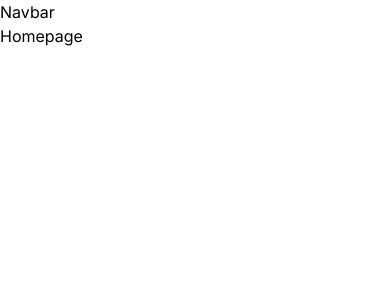
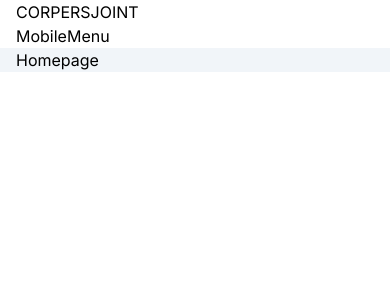
Before and after one commit to Web3ProdigyDev/nysc-social_app, a Next.js app: page / in a window 390 px wide. Shown: the top 300 px of the page. Built offline with nearby package versions, Linux system fonts and the light colour scheme.

Commit message:
Initialized the mobile menu file for mobile responsiveness

```diff
--- /dev/null
+++ b/src/app/components/MobileMenu.tsx
@@ -0,0 +1,11 @@
+import React from 'react'
+
+const MobileMenu = () => {
+  return (
+    <div>
+      MobileMenu
+    </div>
+  )
+}
+
+export default MobileMenu
--- a/src/app/components/Navbar.tsx
+++ b/src/app/components/Navbar.tsx
@@ -1,9 +1,19 @@
-import React from 'react'
+import Link from 'next/link'
+import MobileMenu from './MobileMenu'
 
 const Navbar = () => {
   return (
     <div>
-      Navbar
+        {/* LEFT */}
+      <div className="">
+        <Link href={"/"}>CORPERSJOINT</Link>
+      </div>
+        {/* CENTER */}
+      <div className="hidden"></div>
+        {/* RIGHT */}
+      <div className="">
+        <MobileMenu />
+      </div>
     </div>
   )
 }
--- a/src/app/layout.tsx
+++ b/src/app/layout.tsx
@@ -18,10 +18,13 @@
   return (
     <html lang="en">
       <body className={inter.className}>
-        <div className="w-full bg-white md:px-8 lg:px-16 xl:px-32 2xl:px-64">
-        <Navbar />
+        <div className="w-full bg-white px-4 md:px-8 lg:px-16 xl:px-32 2xl:px-64">
+          <Navbar />
         </div>
-        {children}</body>
+        <div className="bg-slate-100 px-4 md:px-8 lg:px-16 xl:px-32 2xl:px-64">
+          {children}
+        </div>
+      </body>
     </html>
   );
 }
```
